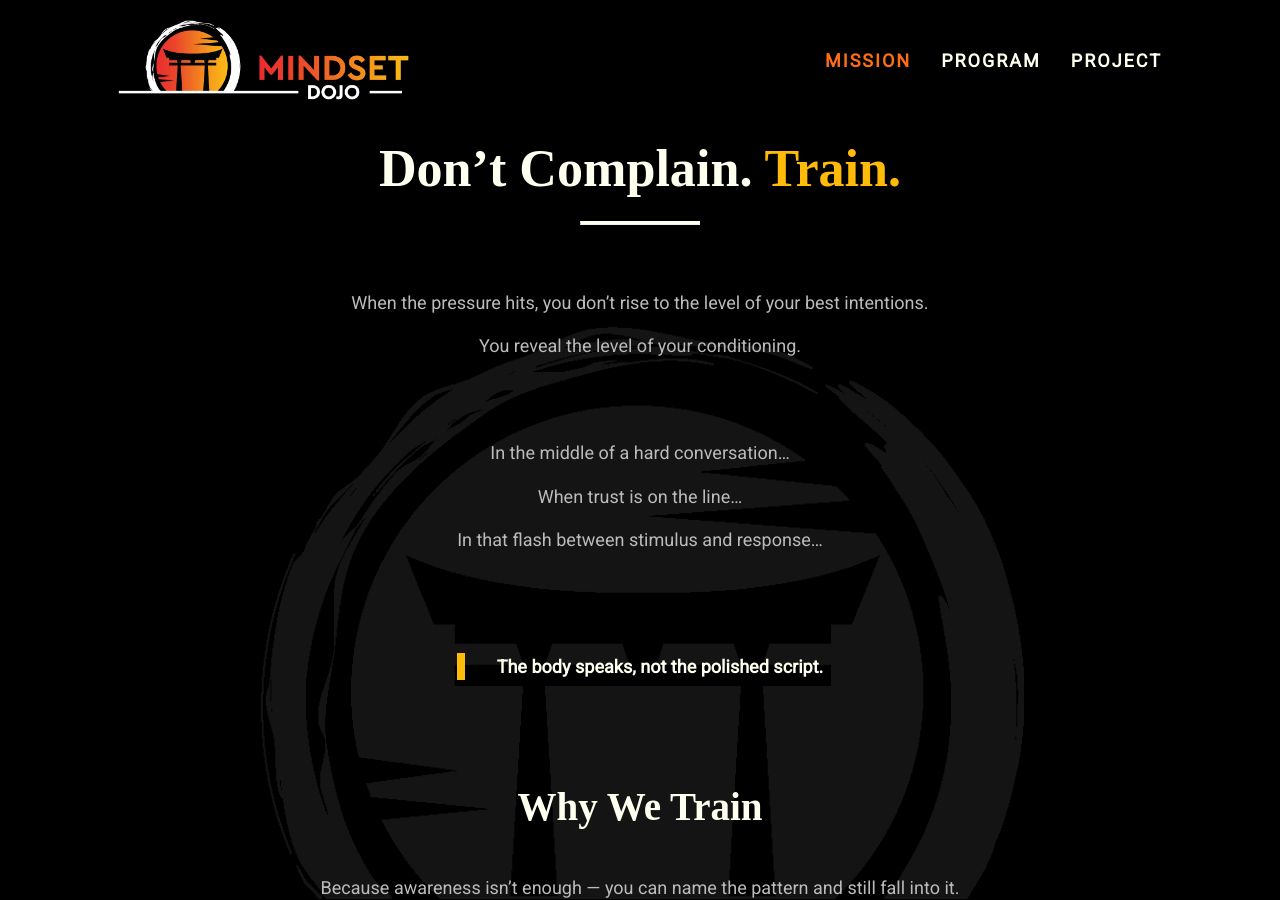
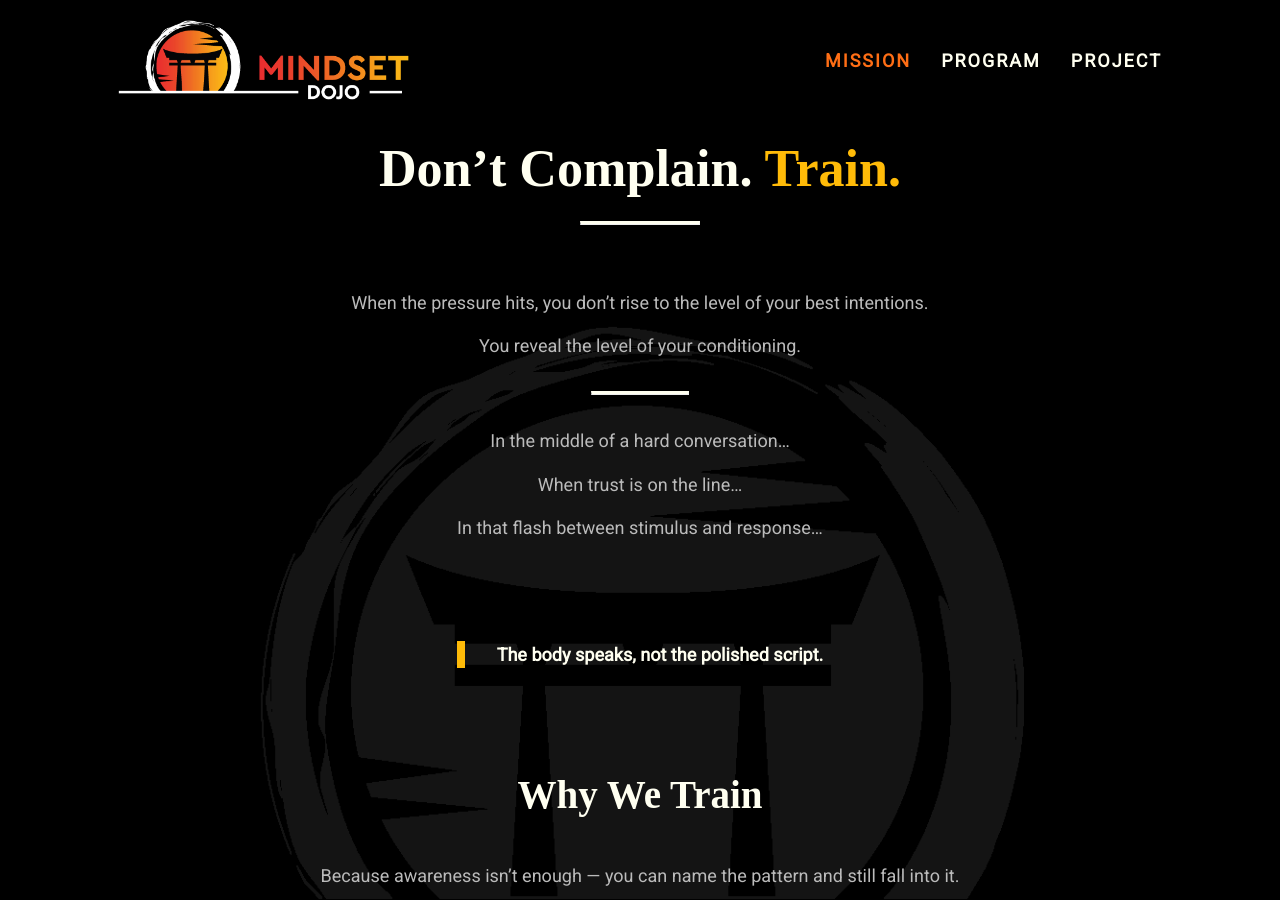
Before and after one commit to mindset-dojo/mindset-dojo.github.io, a Jekyll site: the page built from mission.md, in a window 1280 px wide and 900 px high. Built offline with Jekyll 4.4.1, drawn with Linux system fonts in a browser that asks for light colours; some web fonts are replaced.

Commit message:
refactor: Mission page to section layout

```diff
--- a/mission.md
+++ b/mission.md
@@ -15,9 +15,9 @@
   {% for item in context.intro_lines %}
   <p>{{ item }}</p>
   {% endfor %}
-</section>
 
-<section class="md-flow">
+  <hr/>
+
   {% for item in context.scenario_lines %}
   <p>{{ item }}</p>
   {% endfor %}
@@ -41,11 +41,9 @@
   {% for item in mission.statement %}
   <p>{{ item }}</p>
   {% endfor %}
-</section>
 
-<hr/>
+  <hr/>
 
-<section class="md-flow">
   {% for item in context.practice_bullets %}
   <p>{{ item }}</p>
   {% endfor %}
```
